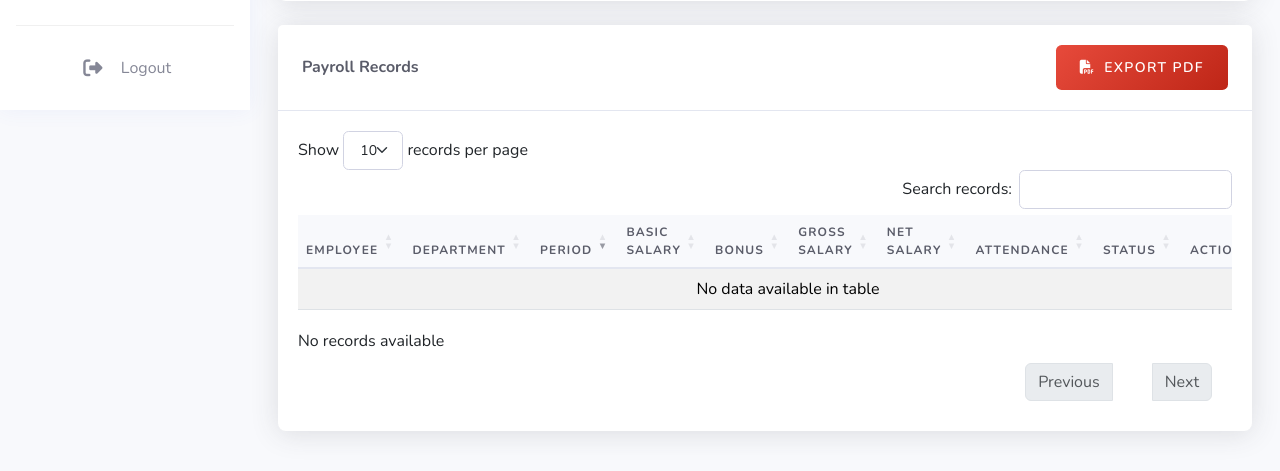
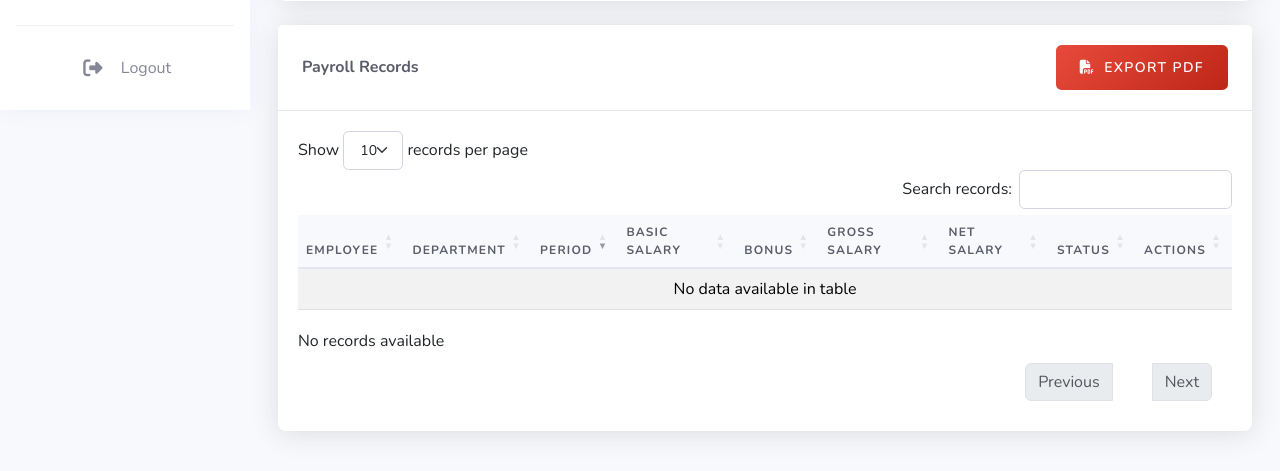
Before and after one commit to Abdikhadar31/Naalo, a PHP site: page /dashboard/admin/payroll.php in a window 1280 px wide. Shown: the part 690-1161 px from the top of the page. Run offline with PHP 8.4, Linux system fonts and the light colour scheme; a user stored in the database is signed in; data comes from the database, SQL or seed files in the repository; data that the repository does not hold is empty; some libraries are stand-ins or nearby versions.

Commit message:
Ok weeye hda

```diff
--- a/dashboard/admin/payroll.php
+++ b/dashboard/admin/payroll.php
@@ -92,9 +92,9 @@ if (isset($_POST['export_payroll_pdf'])) {
                 $this->SetFont('Arial', 'I', 8);
                 $this->SetTextColor(150);
                 // Page number
-                $this->Cell(0, 10, 'Page ' . $this->PageNo() . '/{nb}', 0, 0, 'C');
+                // $this->Cell(0, 10, 'Page ' . $this->PageNo() . '/{nb}', 0, 0, 'C');
                 // Company info
-                $this->Cell(0, 10, 'Naallo HR Management System', 0, 0, 'R');
+                // $this->Cell(0, 10, 'Naallo HR Management System', 0, 0, 'R');
             }
         }
 
@@ -195,8 +195,8 @@ if (isset($_POST['export_payroll_pdf'])) {
         // Payroll Details Table
         if (!empty($payrolls)) {
             $pdf->SectionTitle('Payroll Details');
-            $header = ['Employee', 'Department', 'Period', 'Basic Salary', 'Bonus', 'Gross Salary', 'Net Salary', 'Attendance', 'Status'];
-            $widths = [35, 25, 20, 25, 20, 25, 25, 30, 20];
+            $header = ['Employee', 'Department', 'Period', 'Basic Salary', 'Bonus', 'Gross Salary', 'Net Salary', 'Status'];
+            $widths = [50, 50, 20, 25, 20, 25, 25, 20];
             $pdf->FancyHeader($header, $widths);
 
             $pdf->SetFillColor(248, 249, 252);
@@ -204,7 +204,6 @@ if (isset($_POST['export_payroll_pdf'])) {
             $fill = false;
 
             foreach ($payrolls as $payroll) {
-                $attendance_text = $payroll['days_present'] . 'P/' . $payroll['days_late'] . 'L/' . $payroll['days_absent'] . 'A';
                 $status_text = ucfirst($payroll['status']);
 
                 $pdf->Cell($widths[0], 6, $payroll['employee_name'], 'LR', 0, 'L', $fill);
@@ -214,8 +213,7 @@ if (isset($_POST['export_payroll_pdf'])) {
                 $pdf->Cell($widths[4], 6, '$' . number_format($payroll['bonus_amount'] ?? 0, 2), 'LR', 0, 'R', $fill);
                 $pdf->Cell($widths[5], 6, '$' . number_format($payroll['gross_salary'], 2), 'LR', 0, 'R', $fill);
                 $pdf->Cell($widths[6], 6, '$' . number_format($payroll['net_salary'], 2), 'LR', 0, 'R', $fill);
-                $pdf->Cell($widths[7], 6, $attendance_text, 'LR', 0, 'C', $fill);
-                $pdf->Cell($widths[8], 6, $status_text, 'LR', 0, 'C', $fill);
+                $pdf->Cell($widths[7], 6, $status_text, 'LR', 0, 'C', $fill);
                 $pdf->Ln();
                 $fill = !$fill;
             }
@@ -981,7 +979,6 @@ try {
                                     <th>Bonus</th>
                                     <th>Gross Salary</th>
                                     <th>Net Salary</th>
-                                    <th>Attendance</th>
                                     <th>Status</th>
                                     <th>Actions</th>
                                 </tr>
@@ -996,11 +993,6 @@ try {
                                         <td>$<?php echo number_format($payroll['bonus_amount'] ?? 0, 2); ?></td>
                                         <td>$<?php echo number_format($payroll['gross_salary'], 2); ?></td>
                                         <td>$<?php echo number_format($payroll['net_salary'], 2); ?></td>
-                                        <td>
-                                            <span class="badge bg-success"><?php echo $payroll['days_present']; ?> Present</span>
-                                            <span class="badge bg-warning"><?php echo $payroll['days_late']; ?> Late</span>
-                                            <span class="badge bg-danger"><?php echo $payroll['days_absent']; ?> Absent</span>
-                                        </td>
                                         <td>
                                             <span class="status-badge bg-<?php
                                                 echo $payroll['status'] === 'paid' ? 'success' :
```
